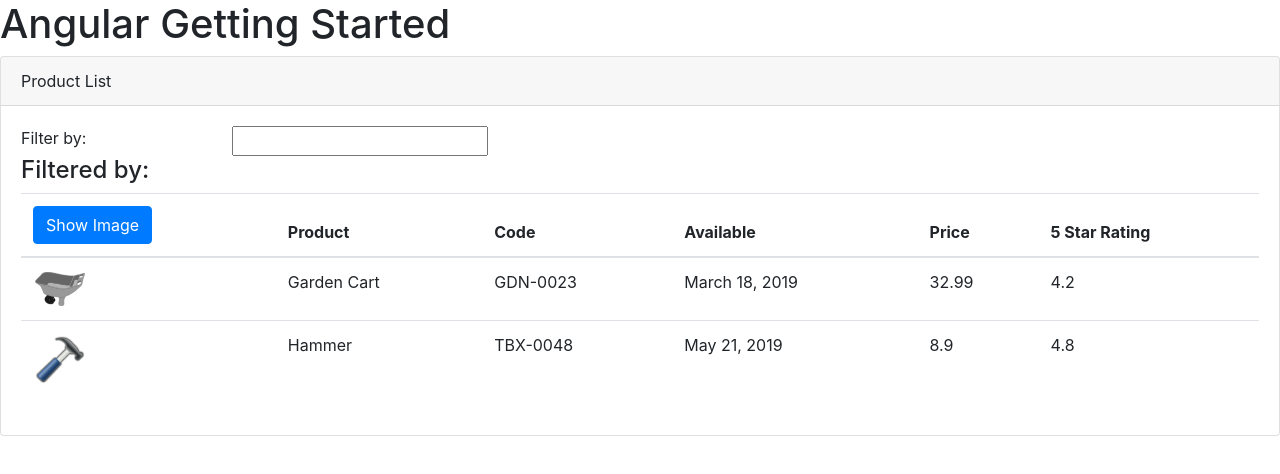
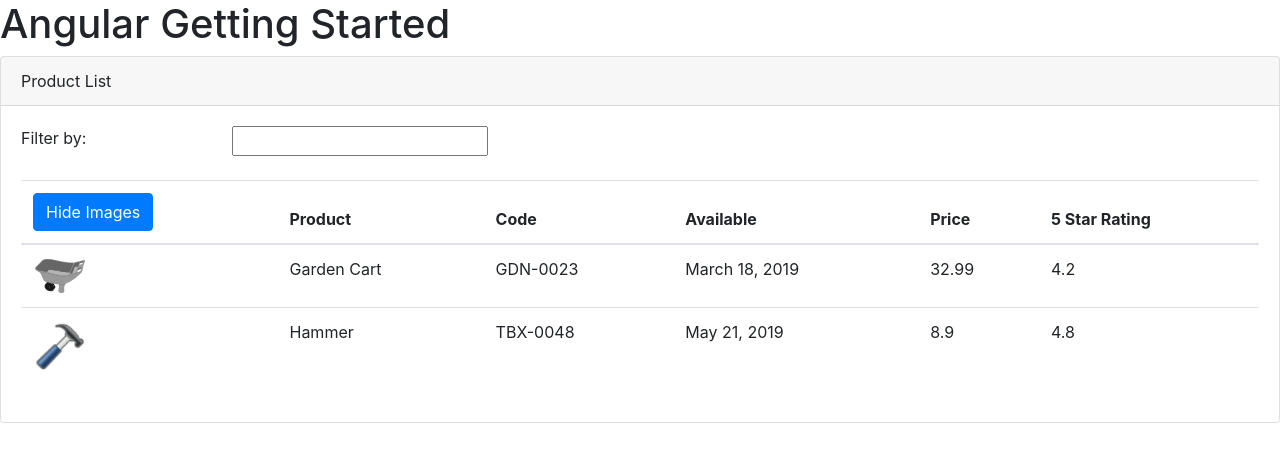
Before and after one commit to ozgursarikamis/angular-pro, an Angular app: page / in a window 1280 px wide. Shown: the top 474 px of the page. Built offline with nearby package versions, Linux system fonts and the light colour scheme.

Commit message:
image toggle

```diff
--- a/src/app/products/product-list/product-list.component.html
+++ b/src/app/products/product-list/product-list.component.html
@@ -1,10 +1,18 @@
+<div class="row">
+	<div class="col-md-2">Filter by:</div>
+	<div class="col-md-4">
+		<input type="text" />
+	</div>
+</div>
+<br />
+
 <div class='table-responsive'>
 	<table class='table' *ngIf='products && products.length'>
 		<thead>
 			<tr>
 				<th>
-					<button class='btn btn-primary'>
-						Show Image
+					<button (click)="toggleImage()" class='btn btn-primary'>
+						{{ showImage ? "Hide" : "Show" }} Images
 					</button>
 				</th>
 				<th>Product</th>
@@ -17,7 +25,7 @@
 		<tbody>
 			<tr *ngFor='let product of products'>
 				<td>
-					<img [src]="product.imageUrl" [title]="product.productName"
+					<img [hidden]="!showImage" [src]="product.imageUrl" [title]="product.productName"
 					[style.width.px]="imageWidth"
 					[style.margin.px]="imageMargin" />
 				</td>
--- a/src/app/products/product-list/product-list.component.ts
+++ b/src/app/products/product-list/product-list.component.ts
@@ -9,6 +9,9 @@ export class ProductListComponent implements OnInit {
 	pageTitle: string = 'Product List';
 	imageWidth: number = 50;
 	imageMargin: number = 2;
+	showImage: boolean = true;
+	listFilter: string = "cart";
+
 	products: any[] = [
 		{
 			"productId": 2,
@@ -34,4 +37,8 @@ export class ProductListComponent implements OnInit {
 
 	constructor() { }
 	ngOnInit(): void { }
+
+	toggleImage(): void {
+		this.showImage = !this.showImage;
+	}
 }
--- a/src/app/products/products.component.html
+++ b/src/app/products/products.component.html
@@ -5,17 +5,6 @@
 	</div>
 	<div class="card-body">
 		<div class="row">
-			<div class="col-md-2">Filter by:</div>
-			<div class="col-md-4">
-				<input type="text" />
-			</div>
-		</div>
-		<div class="row">
-			<div class="col-md-6">
-				<h4>Filtered by:</h4>
-			</div>
-		</div>
-		<div class="row">
 			<div class="col-md">
 				<pm-product-list></pm-product-list>
 			</div>
```
